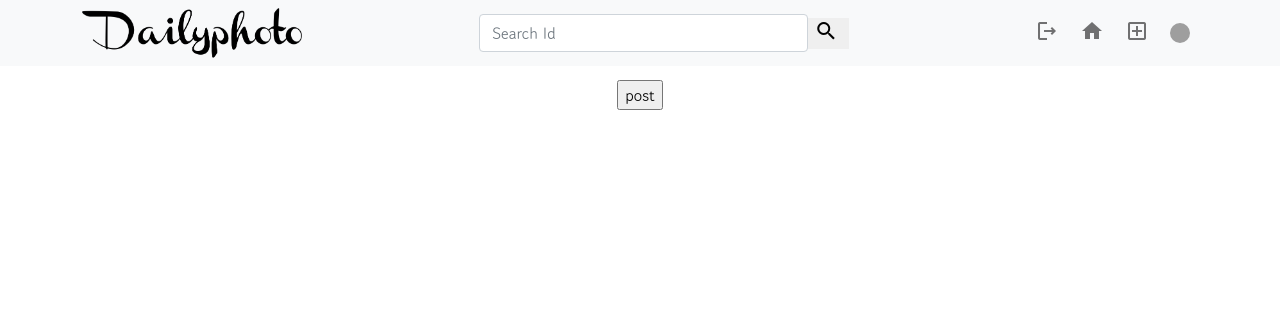
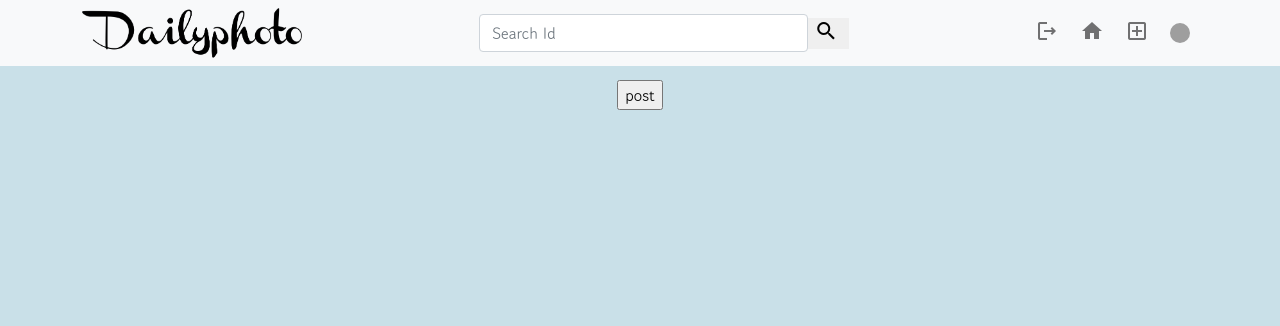
Before and after one commit to wjsehdlf77/Web-Project, a Django app: page /dailyphoto/1/comment_delete/ in a window 1280 px wide. Shown: the top 326 px of the page. Run offline with Django 4.2, Linux system fonts and the light colour scheme; some libraries are stand-ins or nearby versions; grey boxes are pictures that could not be loaded.

```diff
--- a/templates/base.html
+++ b/templates/base.html
@@ -22,7 +22,7 @@
     <link href="https://fonts.googleapis.com/css2?family=Gowun+Dodum&display=swap" rel="stylesheet" />
   </head>
 
-  <body>
+  <body style="background-color: #c9e0e8;">
     {% block upload_js %}
     <!-- 먼저 로딩되어야 작동하는 js 파일 -->
     <script src="{% static 'upper.js' %}"></script>
--- a/templates/dailyphoto/like.html
+++ b/templates/dailyphoto/like.html
@@ -4,7 +4,7 @@
   {% if lkp.author == user %}
   <input type="checkbox" checked />
   <postid>{{post.id}}</postid>
-  <span><img src="/static/images/cloud_full.png" class="like_icon" alt="" /></span>
+  <span><img src="/static/images/cloud_full.png"  class="like_icon" alt="" /></span>
   {% elif forloop.last %}
   <input type="checkbox" />
   <postid>{{post.id}}</postid>
```
